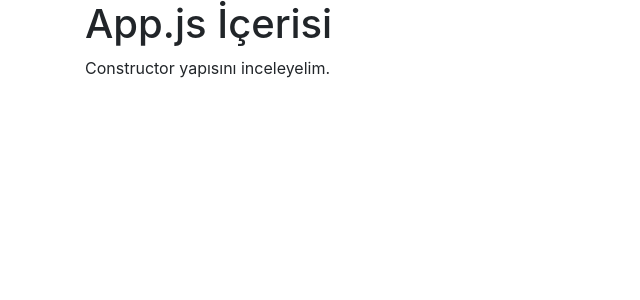
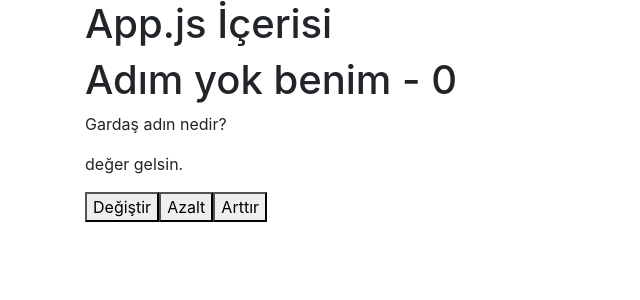
Before and after one commit to ontedi/react-projesi, a React (Create React App) app: page / in a window 1280 px wide. Shown: the top 300 px of the page, without its empty margins (0-640 px from the left). Built offline with nearby package versions, Linux system fonts and the light colour scheme.

Commit message:
- Sate ve SetState kavramı için örnekler yapıldı.

```diff
--- a/src/App.js
+++ b/src/App.js
@@ -1,12 +1,12 @@
 import './App.css';
 import React  from 'react';
-import Z1Constructor from './z1-constructor';
+import Z2SetState from './z2-setstate';
 
 function App() {
   return (
     <div className="container">
       <h1>App.js İçerisi</h1>
-      <Z1Constructor />
+      <Z2SetState deneme="değer gelsin." />
     </div>
   );
 }
--- /dev/null
+++ b/src/z2-setstate.js
@@ -0,0 +1,52 @@
+import React, { Component } from 'react';
+import PropTypes from 'prop-types';
+
+
+class Z2SetState extends Component {
+
+    strdeger = this.props.deneme;
+
+
+
+	state=
+	{
+        sayi:0,
+		name:"Adım yok benim"
+	}
+
+	decrement = () => {
+		this.setState({
+			sayi:--this.state.sayi
+		})
+	}
+
+	increment = () => {
+		this.setState({
+			sayi:++this.state.sayi
+		})
+	}
+
+    changeName()
+    {
+        console.log(this.state);
+        this.setState({
+
+            name: "Adım Serkan oldu benim"
+        });
+    }
+
+	render() {
+		return(
+			<div>
+                <h1>{this.state.name} - {this.state.sayi}</h1>
+                <p>Gardaş adın nedir? </p>
+                <p>{this.strdeger}</p>
+                <button onClick={this.changeName.bind(this)}>Değiştir</button>
+                <button onClick={this.decrement.bind(this)}>Azalt</button>
+                <button onClick={this.increment.bind(this)}>Arttır</button>
+			</div>
+		)
+	}
+}
+
+export default Z2SetState
```
Also changed, not shown: 1 other file (tests, documents, lock files or other folders).
